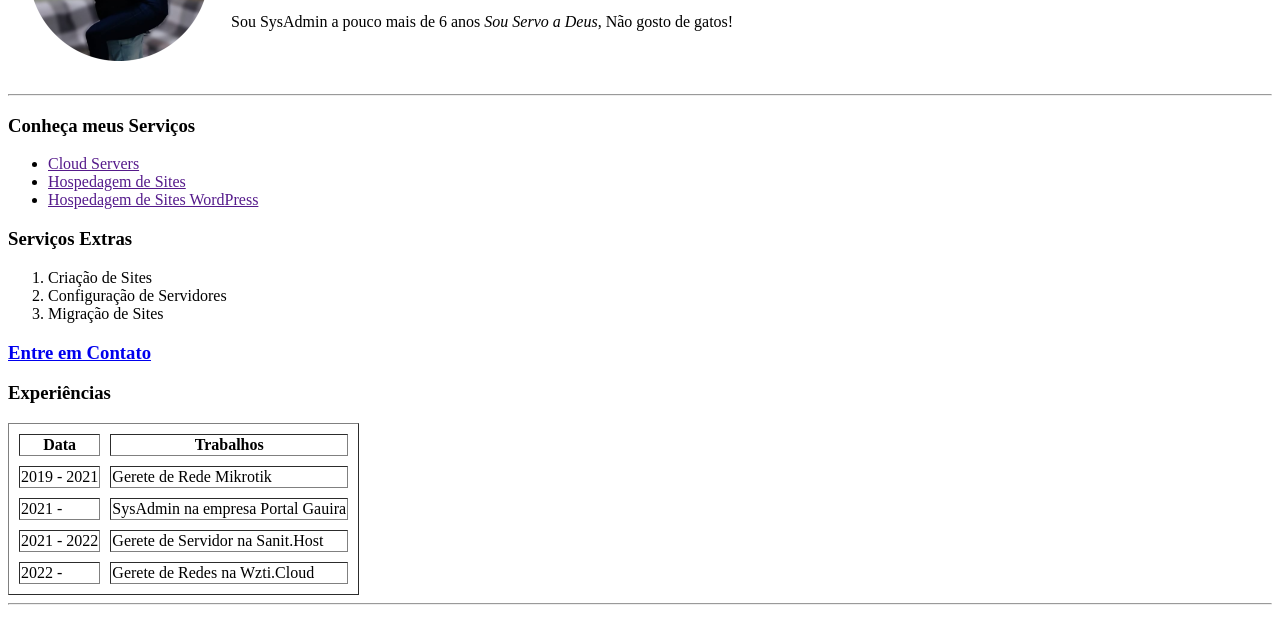
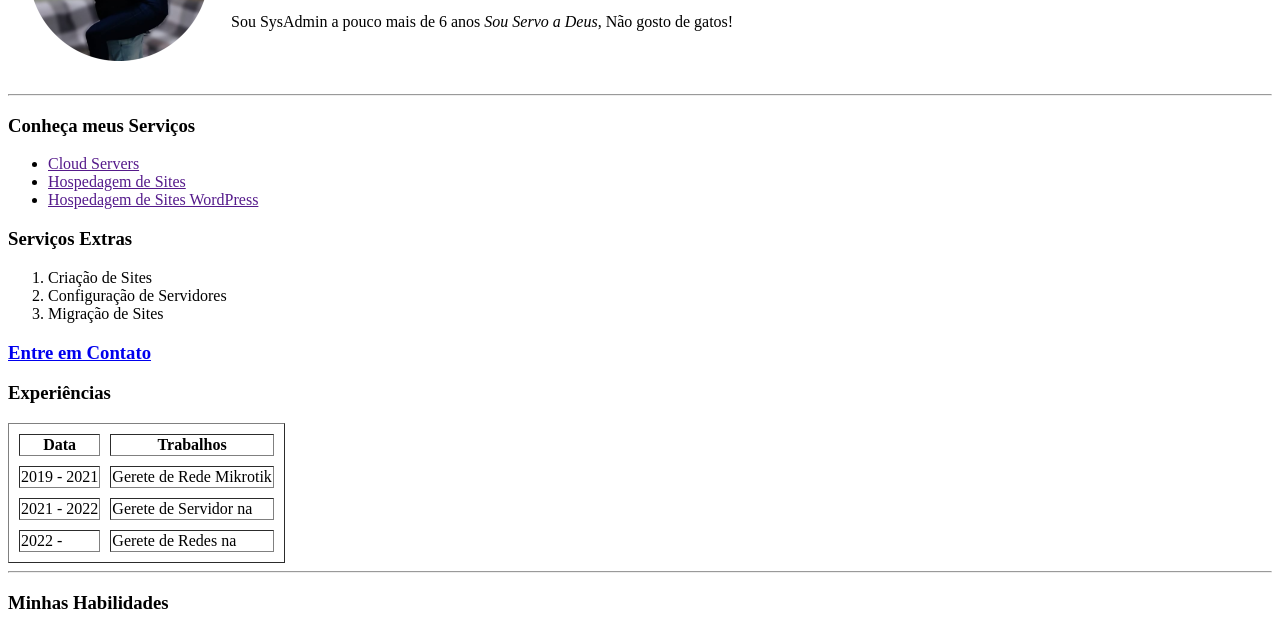
Before and after one commit to dev-walas/biografia-em-html-puro, a plain HTML site: page index.html in a window 1280 px wide. Shown: the part 148-769 px from the top of the page. Drawn offline with Linux system fonts and the light colour scheme.

Commit message:
Update index.html

```diff
--- a/index.html
+++ b/index.html
@@ -68,16 +68,12 @@
                 <td>Gerete de Rede Mikrotik</td>
             </tr>
             <tr>
-                <td>2021 -	</td>
-                <td>SysAdmin na empresa Portal Gauira</td>
-            </tr>
-            <tr>
                 <td>2021 - 2022	</td>
-                <td>Gerete de Servidor na Sanit.Host</td>
+                <td>Gerete de Servidor na</td>
             </tr>
             <tr>
                 <td>2022 -	</td>
-                <td>Gerete de Redes na Wzti.Cloud</td>
+                <td>Gerete de Redes na</td>
             </tr>
         </tbody>
     </table>
```
